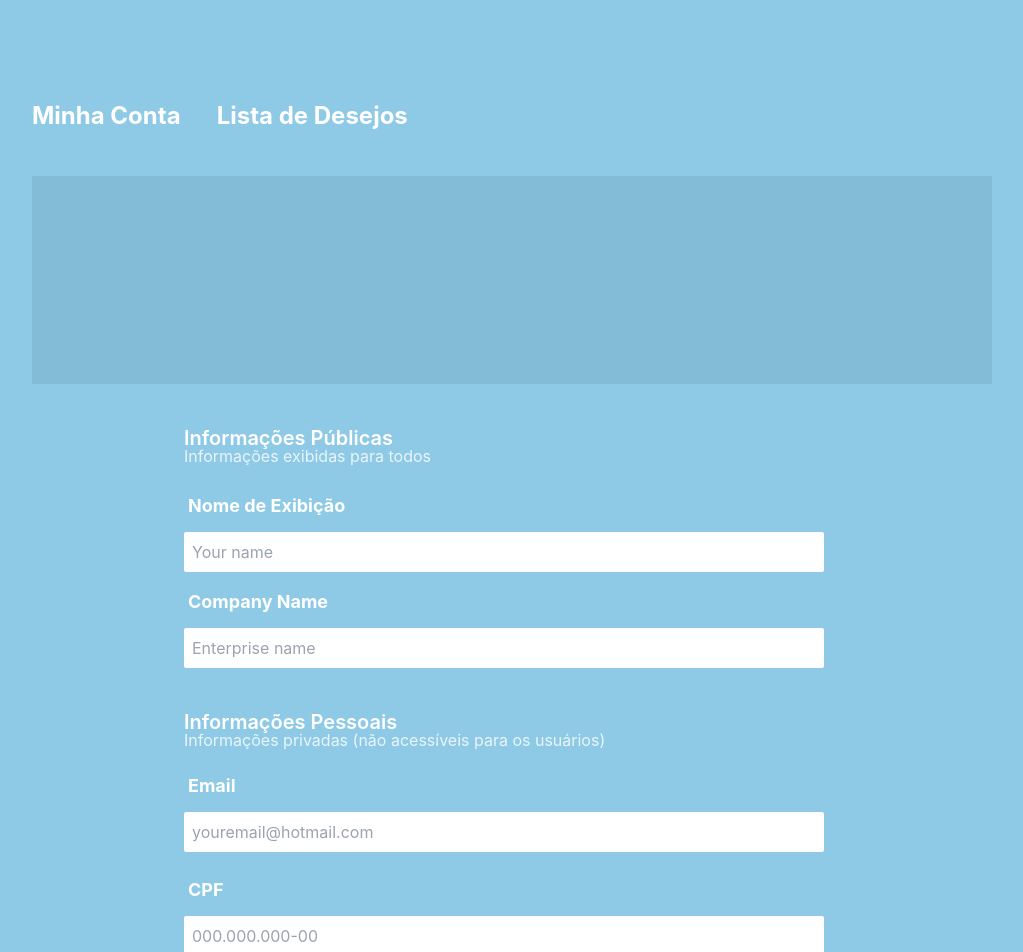
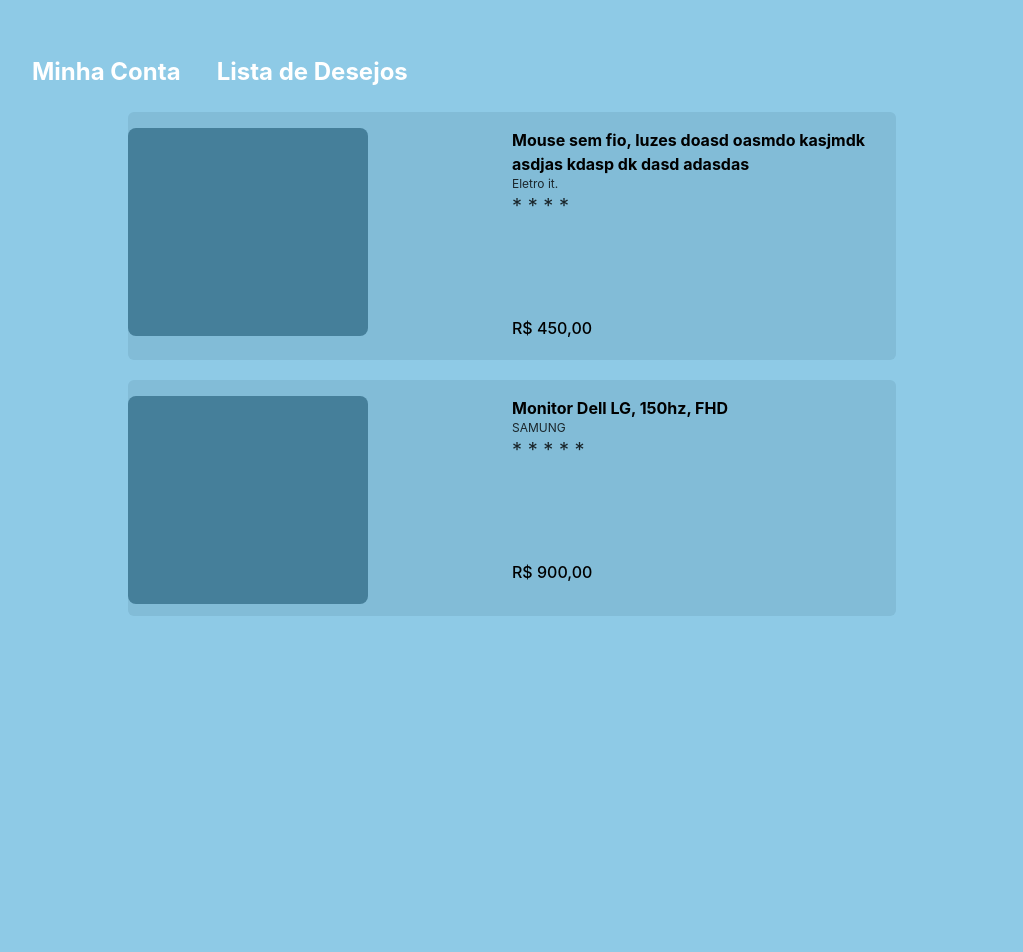
Before and after one commit to EmmanuelMedeiros/React_Commerce, a React (Create React App) app: page / in a window 1280 px wide. Shown: the top 952 px of the page, without its empty margins (128-1151 px from the left). After the commit the page ends 800 px from the top, so only its background shows below. Built offline with nearby package versions, Linux system fonts and the light colour scheme.

Commit message:
WishList for desktop almost completed

```diff
--- a/src/App.js
+++ b/src/App.js
@@ -4,7 +4,7 @@ import WishList from "./components/WishList";
 function App() {
   return (
     <div>
-      <ProfilePage/>
+      <WishList/>
     </div>
   )
 }
--- a/src/components/ProfilePage.jsx
+++ b/src/components/ProfilePage.jsx
@@ -2,6 +2,13 @@ import { useState , useEffect } from "react"
 import ProfileHeader from "./ProfileHeader"
 
 function ProfilePage() {
+
+    const person = {
+        name: "Feio",
+        company: "FeuraCompany",
+        email: "feio123@hotmail.com",
+        cpf: "naotenho"
+    }
 
     return(
         <div className="py-11">
@@ -33,15 +40,15 @@ function ProfilePage() {
                     </label>
 
                     <input className="
-                    mt-3 rounded-sm w-full h-10 px-2 -mx-2 border-none"
-                    type="text" name="nickname" id="nickname" placeholder="Your name"/>
+                    mt-3 rounded-sm w-full h-10 px-2 -mx-2 border-none placeholder:opacity-80"
+                    type="text" name="nickname" id="nickname" placeholder={person.name}/>
 
                     <label htmlFor="">
                         <h2 className="mt-4 -ml-1 font-bold text-white text-lg">Company Name</h2>
                     </label>
 
-                    <input className="mt-3 rounded-sm w-full h-10 px-2 -mx-2 border-none"
-                    type="text" name="nickname" id="nickname" placeholder="Enterprise name"/>
+                    <input className="mt-3 rounded-sm w-full h-10 px-2 -mx-2 border-none placeholder:opacity-80"
+                    type="text" name="nickname" id="nickname" placeholder={person.company}/>
 
 
                     <ul className="mt-10 text-white">
@@ -57,17 +64,17 @@ function ProfilePage() {
                         <h2 className="mt-6 -ml-1 font-bold text-white text-lg">Email</h2>
                     </label>
 
-                    <input className="mt-3 rounded-sm w-full h-10 px-2 -mx-2 border-none"
-                    type="text" name="nickname" id="nickname" placeholder="youremail@hotmail.com"/>
+                    <input className="mt-3 rounded-sm w-full h-10 px-2 -mx-2 border-none placeholder:opacity-80"
+                    type="text" name="nickname" id="nickname" placeholder={person.email}/>
 
                     <label htmlFor="">
                         <h2 className="mt-6 -ml-1 font-bold text-white text-lg">CPF</h2>
                     </label>
 
-                    <input className="mt-3 rounded-sm w-full h-10 px-2 -mx-2 border-none"
-                    type="text" name="nickname" id="nickname" placeholder="000.000.000-00"/>
+                    <input className="mt-3 rounded-sm w-full h-10 px-2 -mx-2 border-none placeholder:opacity-80"
+                    type="text" name="nickname" id="nickname" placeholder={person.cpf}/>
 
-                    <button className="mt-7 text-white text-xl font-bold bg-logo-blue block mx-auto rounded-md px-5 h-12"
+                    <button className="mt-7 text-white text-xl font-bold bg-logo-blue block mx-auto rounded-md px-5 h-12 hover:bg-darkest-border"
                     type="submit">Save Changes</button>
                 </form>
             </div>
--- a/src/components/WishList.jsx
+++ b/src/components/WishList.jsx
@@ -2,46 +2,54 @@ import ProfileHeader from "./ProfileHeader"
 
 
 function WishList() {
+
+    const productList = [
+        {
+            title: "Mouse sem fio, luzes doasd oasmdo kasjmdk asdjas kdasp dk dasd adasdas",
+            owner: "Eletro it.",
+            rating: "* * * *",
+            price: "R$ 450,00"
+        },
+        {
+            title: "Monitor Dell LG, 150hz, FHD",
+            owner: "SAMUNG",
+            rating: "* * * * *",
+            price: "R$ 900,00"
+        }
+    ]
+
     return(
         <div>
 
             <ProfileHeader/>
 
-            <div className="mt-2 bg-dark-border w-11/12 block mx-auto rounded-md py-3">
+            {productList.map(product => (
+                <div className="md:w-3/5
+                my-5 bg-dark-border w-11/12 block mx-auto rounded-md py-3">
 
-                <ul className="mt-1 mx-2 grid grid-cols-2">
+                <ul className="mt-1 grid grid-cols-2">
 
-                    <span className="w-11/12 h-auto block bg-slate-50 rounded-lg"></span>
+                    <span className="md:h-52 md:w-60
+                    w-11/12 h-32 block bg-darkest-border rounded-lg"></span>
 
-                    <div>
+                    <div className="">
                         <li>
-                            <h2 className="font-bold">Produto A</h2>
+                            <h2 className="font-bold">{product.title}</h2>
                         </li>
                         <li>
-                            <h3 className="w-3/5">Descrição do produto A que é assim e assado</h3>
+                            <h3 className="w-3/5 text-xs opacity-80">{product.owner}</h3>
+                        </li>
+                        <li>
+                            <h3 className="w-3/5 text-xl opacity-80">{product.rating}</h3>
+                        </li>
+                        <li>
+                            <h3 className="w-3/5 pt-24 h-32 font-medium">{product.price}</h3>
                         </li>
                     </div>
                 </ul>
 
             </div>
-
-            <div className="mt-2 bg-sky-600 w-11/12 block mx-auto rounded-md py-3">
-
-                <ul className="mt-1 mx-2 grid grid-cols-2">
-
-                    <span className="w-11/12 h-auto block bg-slate-50 rounded-lg"></span>
-
-                    <div>
-                        <li>
-                            <h2 className="font-bold">Produto B</h2>
-                        </li>
-                        <li>
-                            <h3 className="w-3/5">Descrição do produto B que é assado e assim</h3>
-                        </li>
-                    </div>
-                </ul>
-
-            </div>
+            ))}
 
         </div>
     )
--- a/tailwind.config.js
+++ b/tailwind.config.js
@@ -5,6 +5,7 @@ module.exports = {
     colors: {
       "logo-blue": "#219EBC",
       "dark-border": '#82BCD7',
+      "darkest-border": '#457F9A',
       "white": '#FFFFFF'
     },
     extend: {},
```
